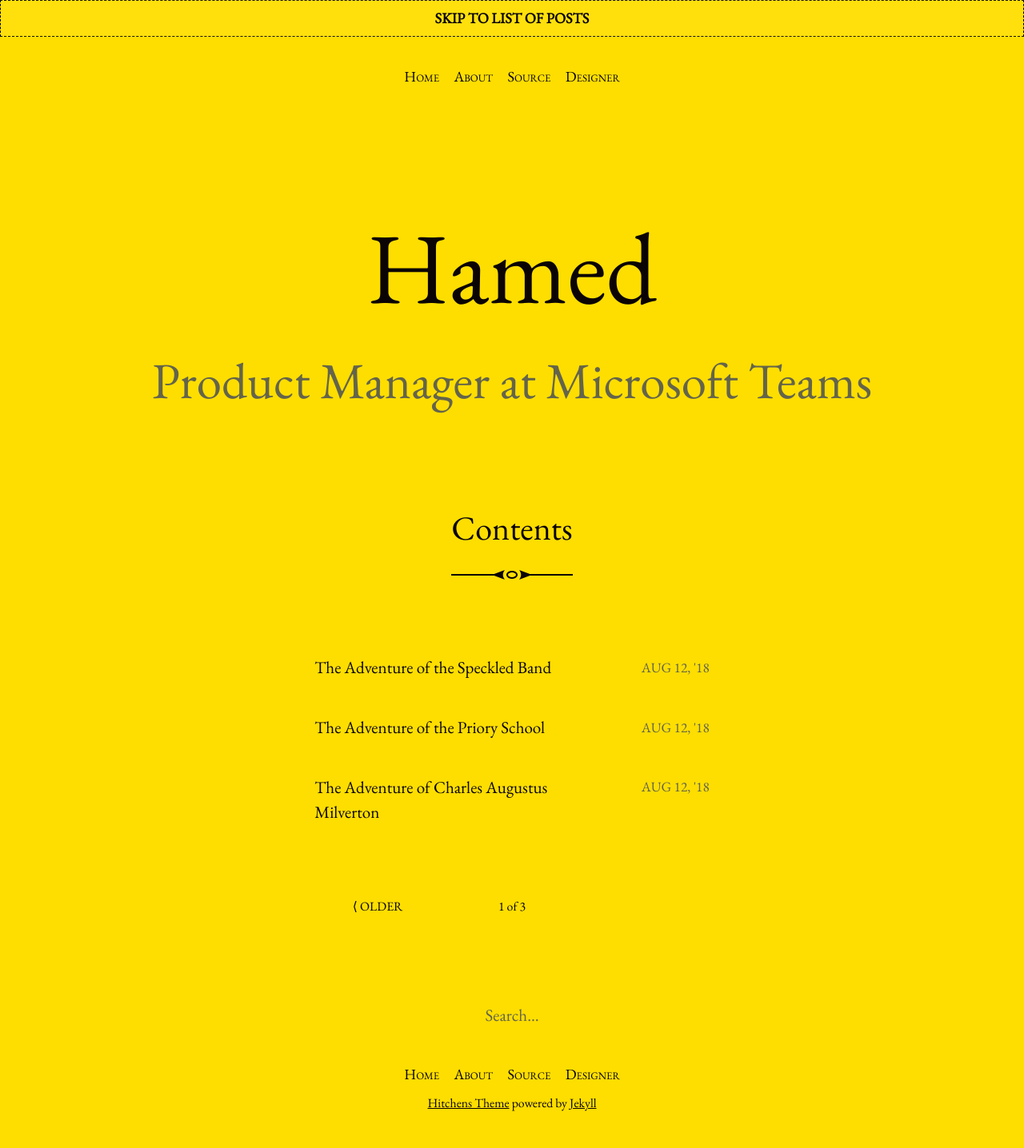
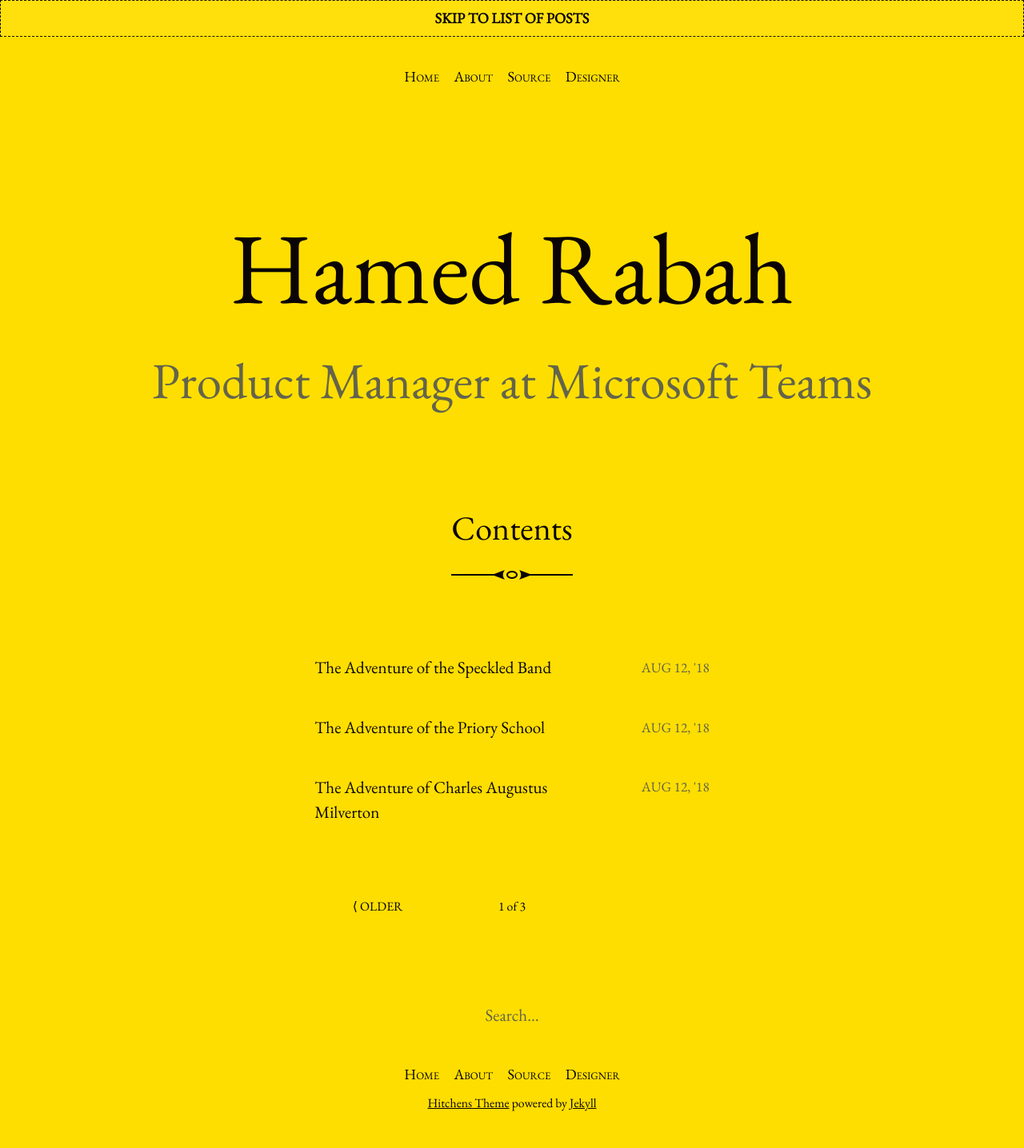
Before and after one commit to hamedrabah/hamedrabah.github.io, a Jekyll site: the page built from index.html, in a window 1280 px wide. Shown: the whole page at 80% size. Built offline with Jekyll 4.4.1, drawn with Linux system fonts in a browser that asks for light colours; the list of posts is cut into pages by our own code.

Commit message:
config fix

```diff
--- a/_config.yml
+++ b/_config.yml
@@ -13,15 +13,15 @@
 # you will see them accessed via {{ site.title }}, {{ site.email }}, and so on.
 # You can create any custom variable you would like, and they will be accessible
 # in the templates via {{ site.myvariable }}.
-title: Hamed
+title: Hamed Rabah
 email: hr277@cornell.edu
 description: >- # this means to ignore newlines until "baseurl:"
   Product Manager at Microsoft Teams
-baseurl: "/blog" # the subpath of your site, e.g. /blog
-url: "https://hamedrabah.github.io" # the base hostname & protocol for your site, e.g. http://example.com
+baseurl: "/hitchens" # the subpath of your site, e.g. /blog
+url: "https://patdryburgh.github.io" # the base hostname & protocol for your site, e.g. http://example.com
 icon: /assets/images/icon-512.png
-twitter_username: hamedarabah
-github_username:  hamedrabah
+twitter_username: patdryburgh
+github_username:  patdryburgh
 
 # Build settings
 markdown: kramdown
```
